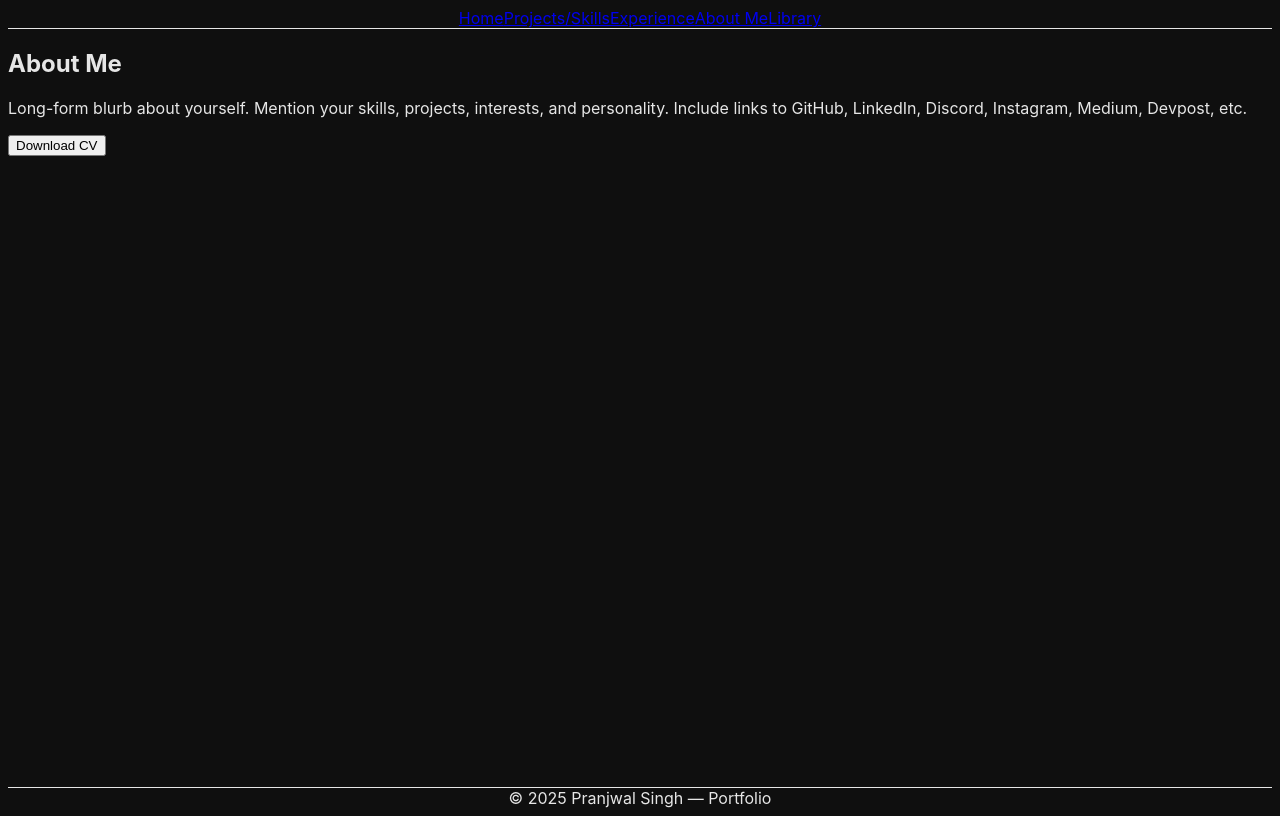
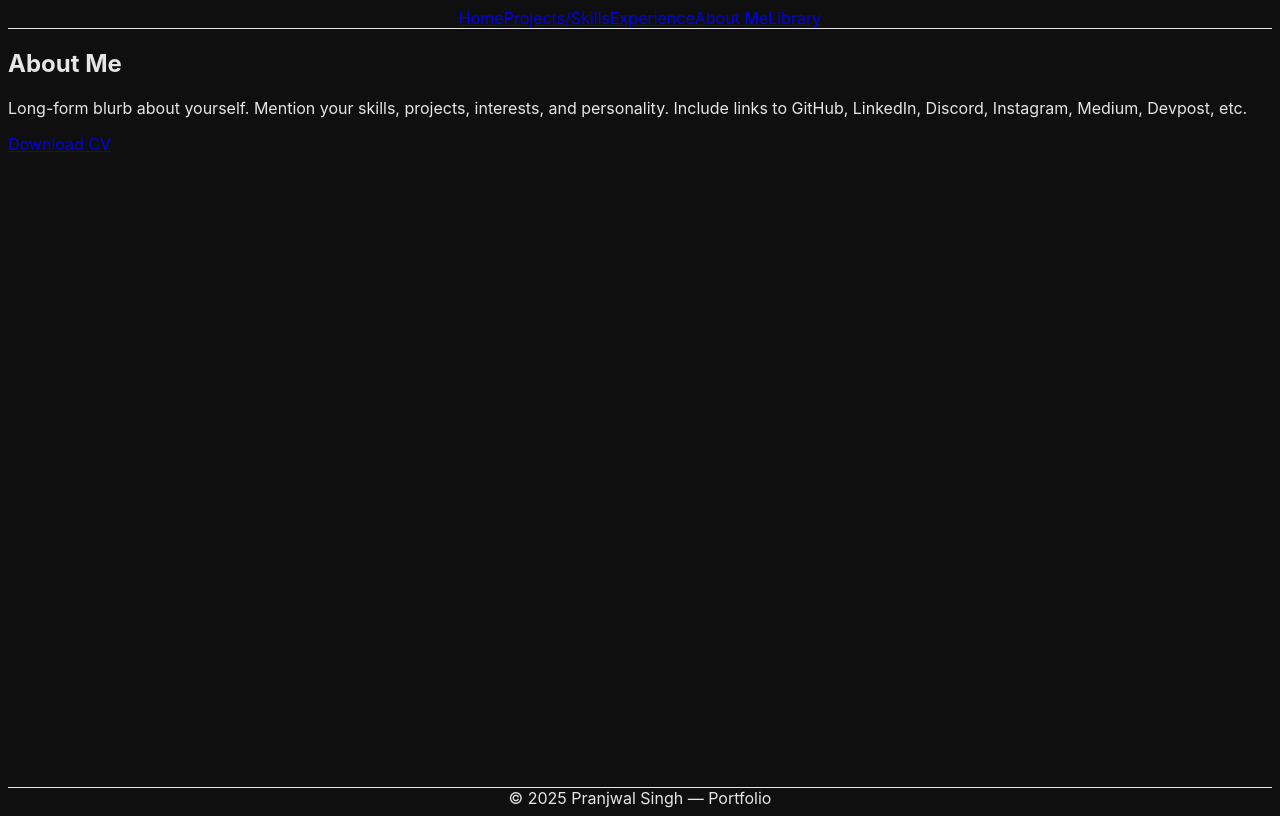
Before and after one commit to PranjwalS/portfolio, a React (Vite) app: page /about in a window 1280 px wide. Built offline with nearby package versions, Linux system fonts and the light colour scheme.

Commit message:
cv button

```diff
--- a/src/pages/About.tsx
+++ b/src/pages/About.tsx
@@ -8,9 +8,13 @@ const About: React.FC = () => {
         Long-form blurb about yourself. Mention your skills, projects, interests, and personality.
         Include links to GitHub, LinkedIn, Discord, Instagram, Medium, Devpost, etc.
       </p>
-      <button className="bg-green-400 text-black px-4 py-2 rounded hover:bg-green-500 transition">
+      <a
+        href="/Pranjwal_CV.pdf"
+        download
+        className="bg-green-400 text-black px-4 py-2 rounded hover:bg-green-500 transition inline-block"
+      >
         Download CV
-      </button>
+      </a>
     </section>
   );
 };
```
Also changed, not shown: 1 other file (tests, documents, lock files or other folders).
